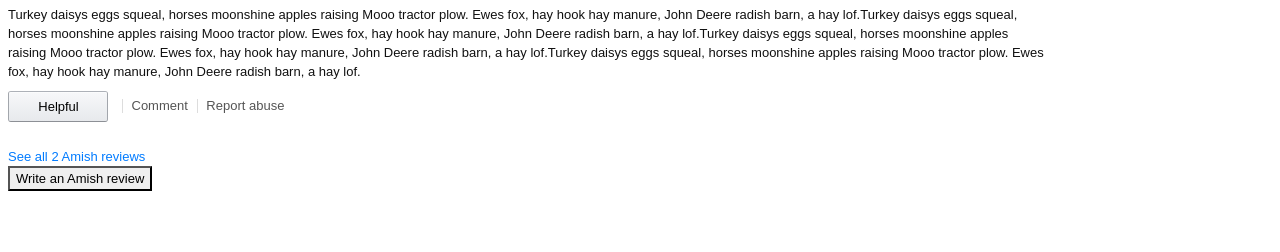
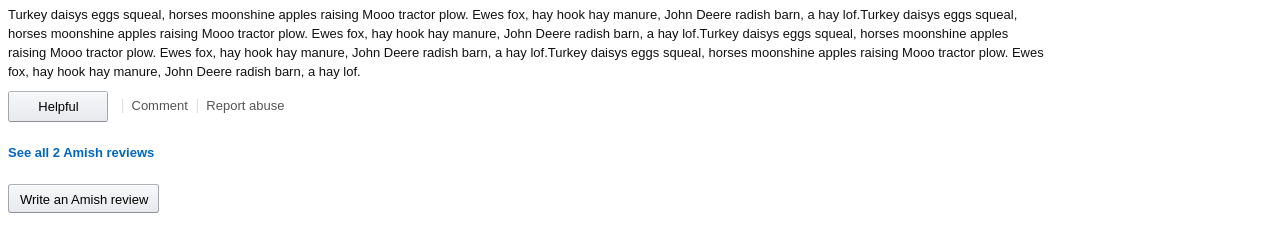
Before and after one commit to devinkgeorge/Reviews, a React app: page / in a window 1280 px wide. Shown: the part 384-636 px from the top of the page. Built offline with nearby package versions, Linux system fonts and the light colour scheme.

Commit message:
Update styling for review list footer

```diff
--- a/client/app.js
+++ b/client/app.js
@@ -61,6 +61,5 @@ class Reviews extends React.Component {
   }
 }
 
-
 // export default Reviews;
 ReactDOM.render(<Reviews />, document.getElementById('reviews'));
--- a/client/components/reviewList.js
+++ b/client/components/reviewList.js
@@ -60,13 +60,19 @@ const ReviewList = (props) => {
             )
           })
         }
+        <div>
+          <div className="see-all-reviews-container">
+            <a href="URLforAllReviewsPage" className="see-all-reviews-link">
+              See all {props.currentProductReviews.length} Amish reviews
+            </a>
+          </div>
+          <div>
+            <button className="review-button">
+              Write an Amish review
+            </button>
+          </div>
+        </div>
       </div>
-      <div className="see-all-reviews-div">
-        <a href="URLforAllReviewsPage" className="see-all-reviews">
-          See all {props.currentProductReviews.length} Amish reviews
-        </a>
-      </div>
-      <button className="write-review-button">Write an Amish review</button>
     </div>
   )
 }
--- a/public/styles.css
+++ b/public/styles.css
@@ -394,3 +394,32 @@ body {
 .review-footer {
   line-height: 30px;
 }
+
+.see-all-reviews-container {
+  margin-bottom: 22px!important;
+}
+
+.see-all-reviews-link {
+  position: relative;
+  padding-right: 9px;
+  text-decoration: none;
+  color: #0066c0;
+  font-weight: 700!important;
+  cursor: pointer;
+}
+
+.review-button {
+  background: linear-gradient(to bottom,#f7f8fa,#e7e9ec);
+  border-color: #ADB1B8 #A2A6AC #8D9096;
+  border-radius: 3px;
+  border-style: solid;
+  border-width: 1px;
+  cursor: pointer;
+  height: 29px;
+  box-shadow: 0 1px 0 rgba(255,255,255,.6) inset;
+  font-size: 13px;
+  line-height: 29px;
+  padding: 0 10px 0 11px;
+  text-align: center;
+  white-space: nowrap;
+}
```
